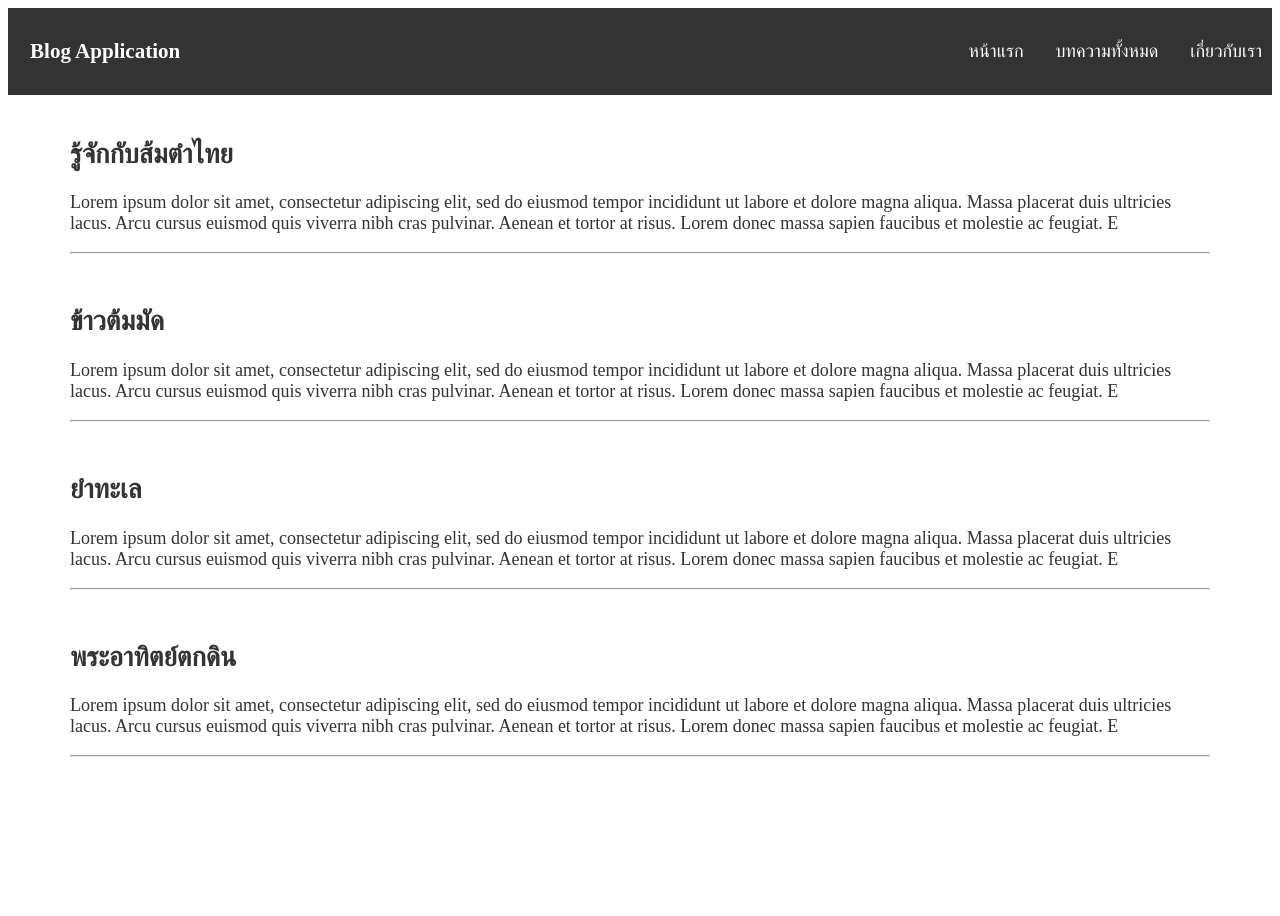
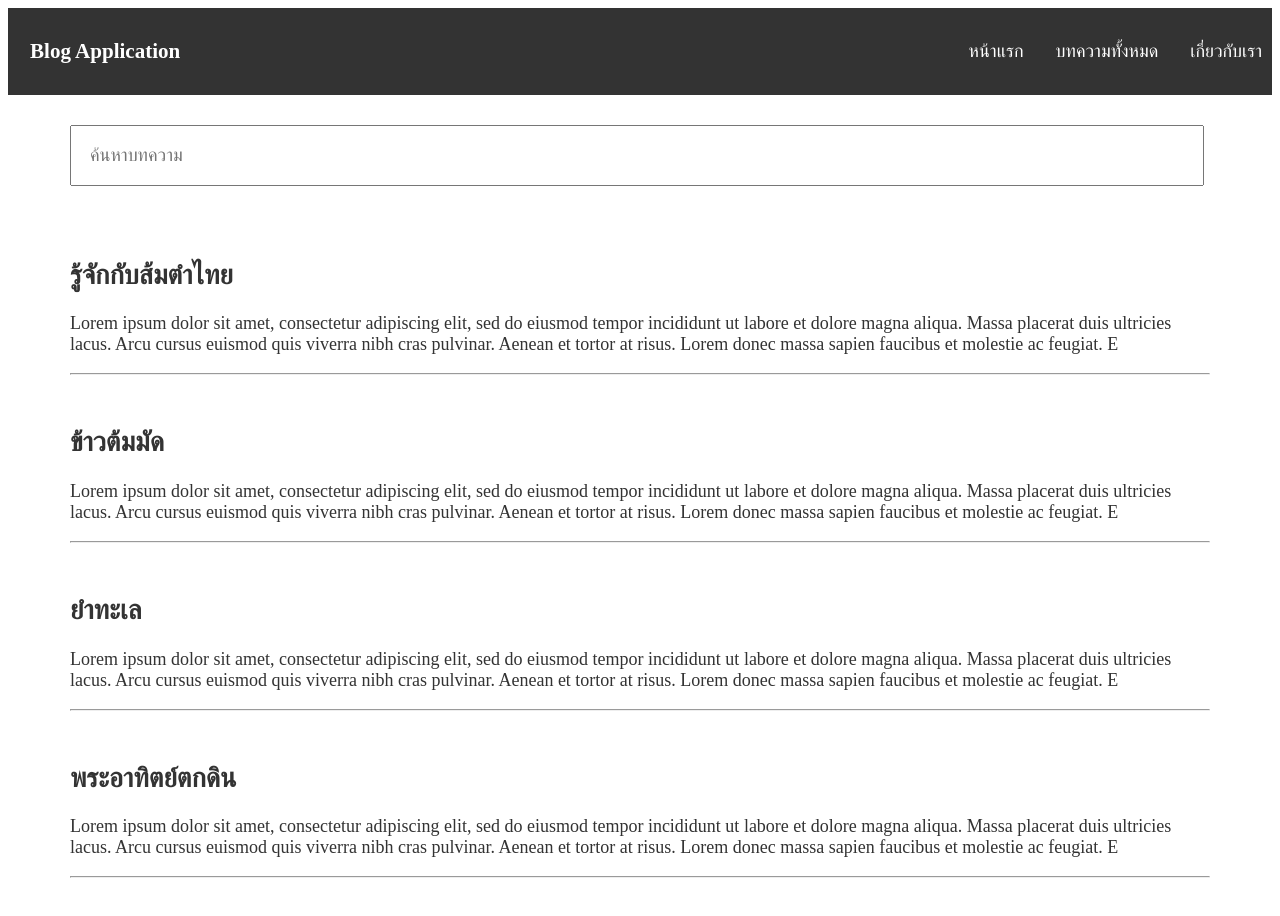
Before and after one commit to EiG123/react-blog-app, a React (Create React App) app: page /blogs in a window 1280 px wide. Before the commit the page ends 800 px from the top, so only its background shows below. Built offline with nearby package versions, Linux system fonts and the light colour scheme.

Commit message:
search blog

```diff
--- a/src/components/Blogs.css
+++ b/src/components/Blogs.css
@@ -7,3 +7,19 @@
 .card{
     color: #333;
 }
+
+
+.search-container{
+    margin: 30px 0;
+
+}
+
+.search-input{
+    padding: 1em 1em;
+    width: 96%;
+    font-size: 18px;
+}
+
+.search-input:focus{
+    outline: none;
+}
--- a/src/components/Blogs.js
+++ b/src/components/Blogs.js
@@ -1,13 +1,29 @@
 import "./Blogs.css";
 import blogs from "../data/blogs";
 import { Link } from "react-router-dom";
+import { useEffect, useState } from "react";
 function Blogs() {
+  const [search, setSearch] = useState("");
+  const [filterBlog, setFilterBlog] = useState([]);
+  useEffect(()=>{
+    const result = blogs.filter((item)=>item.title.includes(search));
+    setFilterBlog(result)
+  }, [search])
   return (
     <div className="blogs-container">
+      <div className="search-container">
+        <input
+          type="text"
+          className="search-input"
+          placeholder="ค้นหาบทความ"
+          value={search}
+          onChange={(e)=>setSearch(e.target.value)}
+        />
+      </div>
       <article>
-        {blogs.map((item) => (
+        {filterBlog.map((item) => (
           <Link to={`/blog/${item.id}`} key={item.id}>
-            <div className="card" key={item.id} >
+            <div className="card" key={item.id}>
               <h2>{item.title}</h2>
               <p>{item.content.substring(0, 300)}</p>
               <hr />
```
